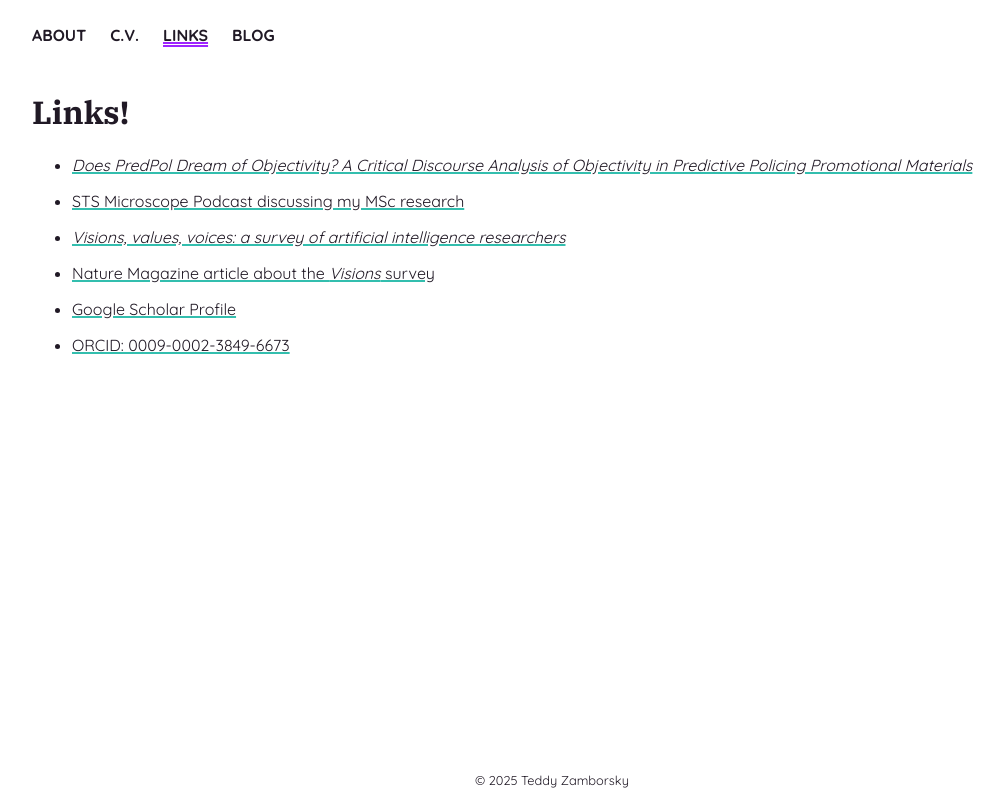
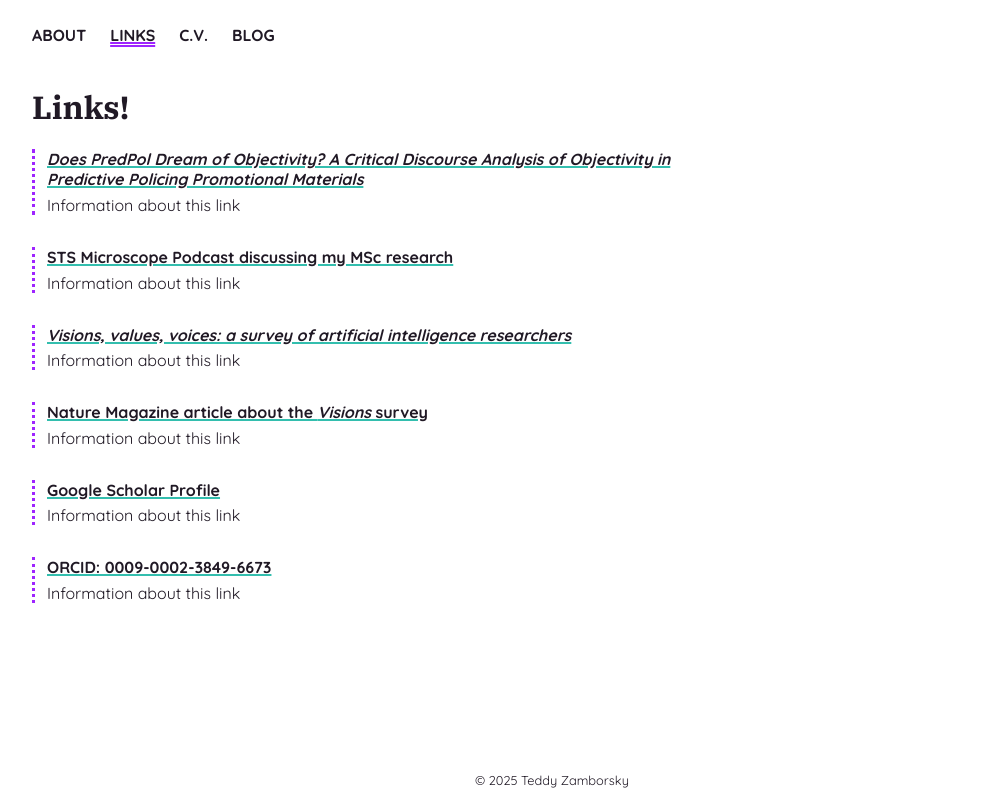
Before and after one commit to tzamboiv/personal-site, an Astro site: page /links in a window 1280 px wide. Shown: the whole page, without its empty margins (88-1092 px from the left). Built offline with nearby package versions, Linux system fonts and the light colour scheme; Astro itself is replaced by a stand-in of ours.

Commit message:
Style links, add CV and favicon

```diff
--- a/src/components/Header.astro
+++ b/src/components/Header.astro
@@ -6,8 +6,8 @@ const getClass = (pageName: string) =>
 
 <header>
   <a href="/" class={getClass("")}>About</a>
-  <a href="/cv" class={getClass("cv")}>C.V.</a>
   <a href="/links" class={getClass("links")}>Links</a>
+  <a href="/cv.pdf" class={getClass("cv")} target="_blank">C.V.</a>
   <a href="https://blog.tzamborsky.com" target="_blank">Blog</a>
 </header>
 
@@ -16,6 +16,7 @@ const getClass = (pageName: string) =>
     padding-block: 25px;
     width: 100%;
     display: flex;
+    justify-content: space-evenly;
     gap: 1.5rem;
     position: sticky;
     top: 0;
@@ -27,6 +28,10 @@ const getClass = (pageName: string) =>
       transparent 100%
     );
     z-index: 1;
+
+    @media (min-width: 483px) {
+      justify-content: flex-start;
+    }
   }
 
   a {
--- a/src/content/links.md
+++ b/src/content/links.md
@@ -1,13 +1,25 @@
 # Links!
 
- - [_Does PredPol Dream of Objectivity? A Critical Discourse Analysis of Objectivity in Predictive Policing Promotional Materials_]()
+- [_Does PredPol Dream of Objectivity? A Critical Discourse Analysis of Objectivity in Predictive Policing Promotional Materials_]()
 
- - [STS Microscope Podcast discussing my MSc research](https://open.spotify.com/episode/4b6Krf3H1mgDahCYKrxKPk?si=aacc455190944cf6)
+  Information about this link
 
- - [_Visions, values, voices: a survey of artificial intelligence researchers_](https://zenodo.org/records/15118399)
+- [STS Microscope Podcast discussing my MSc research](https://open.spotify.com/episode/4b6Krf3H1mgDahCYKrxKPk?si=aacc455190944cf6)
 
- - [Nature Magazine article about the _Visions_ survey](https://www.nature.com/articles/d41586-025-01123-x)
+  Information about this link
 
- - [Google Scholar Profile](https://scholar.google.com/citations?user=5doUO4EAAAAJ&hl=en)
+- [_Visions, values, voices: a survey of artificial intelligence researchers_](https://zenodo.org/records/15118399)
 
- - [ORCID: 0009-0002-3849-6673](https://orcid.org/0009-0002-3849-6673)
+  Information about this link
+
+- [Nature Magazine article about the _Visions_ survey](https://www.nature.com/articles/d41586-025-01123-x)
+
+  Information about this link
+
+- [Google Scholar Profile](https://scholar.google.com/citations?user=5doUO4EAAAAJ&hl=en)
+
+  Information about this link
+
+- [ORCID: 0009-0002-3849-6673](https://orcid.org/0009-0002-3849-6673)
+
+  Information about this link
--- a/src/layouts/Layout.astro
+++ b/src/layouts/Layout.astro
@@ -8,7 +8,7 @@ import Header from "../components/Header.astro";
   <head>
     <meta charset="UTF-8" />
     <meta name="viewport" content="width=device-width" />
-    <link rel="icon" type="image/svg+xml" href="/favicon.svg" />
+    <link rel="icon" type="image/png+xml" href="/favicon.png" />
     <meta name="generator" content={Astro.generator} />
     <title>Teddy Zamborsky Personal Site</title>
     <link rel="preconnect" href="https://fonts.googleapis.com" />
--- a/src/pages/links.astro
+++ b/src/pages/links.astro
@@ -1,8 +1,9 @@
 ---
 import { Content } from "../content/links.md";
 import Layout from "../layouts/Layout.astro";
+import "../styles/links.scss";
 ---
 
-<Layout><Content /></Layout>
+<Layout><div class="markdown"><Content /></div></Layout>
 
-<style></style>
+<style lang="scss"></style>
--- a/src/styles/global.scss
+++ b/src/styles/global.scss
@@ -17,11 +17,19 @@
     padding-inline: clamp(20px, 10vw, 80px);
   }
 
+  main {
+    margin-top: 1rem;
+  }
+
   h1,
   h2,
   h3,
   h4 {
     font-family: "IBM Plex Serif", serif;
+
+    &:first-of-type {
+      margin-top: 0;
+    }
   }
 
   a {
--- a/src/styles/index.scss
+++ b/src/styles/index.scss
@@ -1,7 +1,5 @@
 h1 {
-  line-height: 1;
   width: 100%;
-  margin-block: 2rem;
 }
 
 p:first-of-type {
--- /dev/null
+++ b/src/styles/links.scss
@@ -0,0 +1,24 @@
+.markdown {
+  ul {
+    list-style: none;
+    display: inline;
+    padding: 0;
+  }
+
+  li {
+    border-left: 3px dotted var(--primaryAccent);
+    padding-left: 0.75rem;
+    margin-bottom: 2rem;
+
+    p {
+      margin-block: 0.35rem;
+    }
+
+    p:has(a) {
+      max-width: 700px;
+      a {
+        font-weight: bold;
+      }
+    }
+  }
+}
```
Also changed, not shown: src/content/about.md (+1 -1 lines), src/pages/cv.astro (deleted, +0 -7 lines), public/favicon.png (added), public/favicon.svg (deleted), 1 other file.
